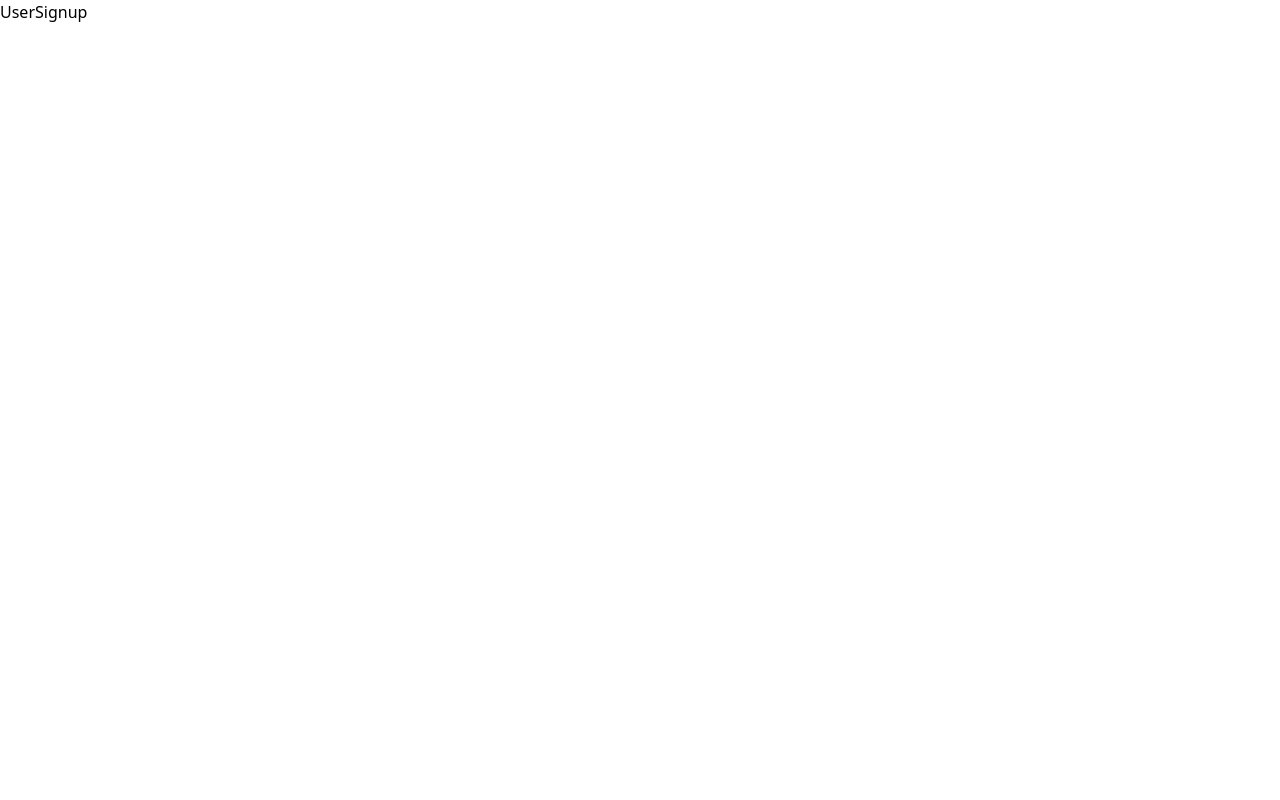
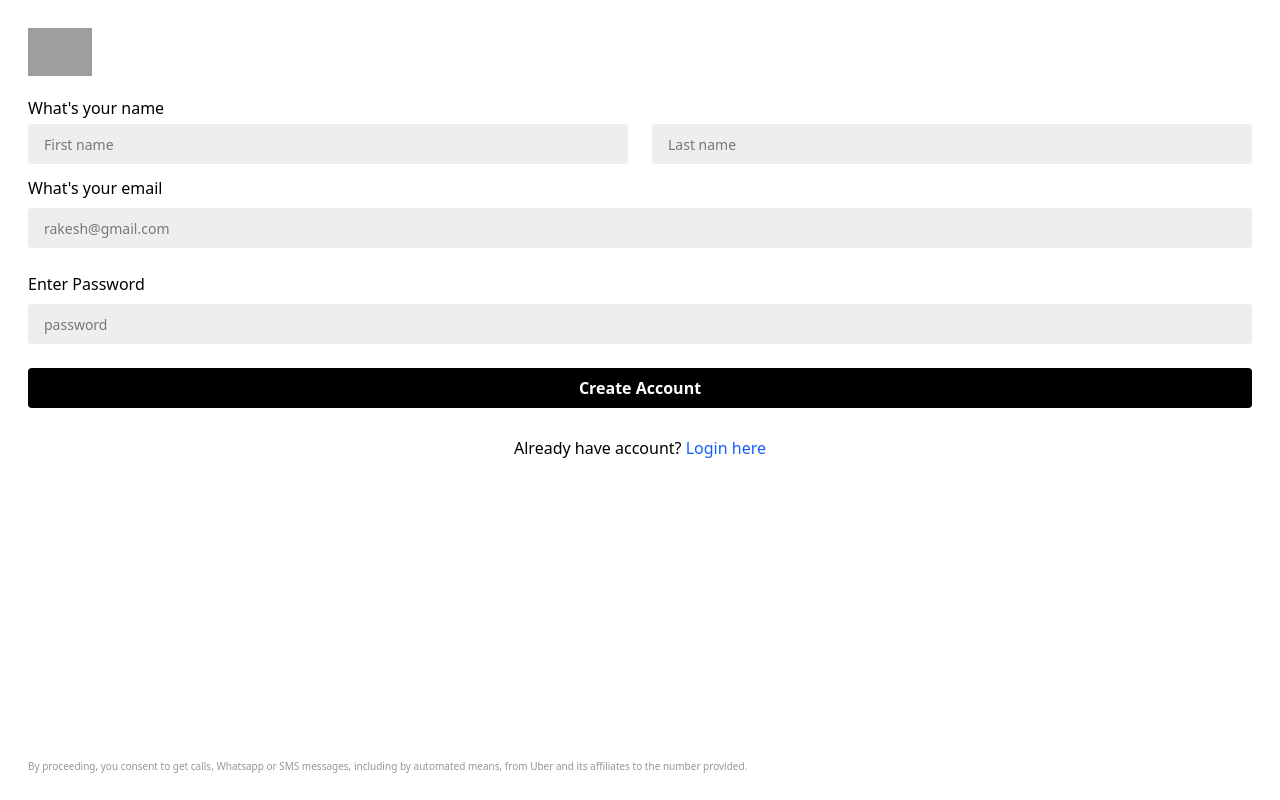
Before and after one commit to Prithviraj-29/Uber, a React (Vite) app in the folder Frontend/: page /signup in a window 1280 px wide. Built offline with nearby package versions, Linux system fonts and the light colour scheme; grey boxes are pictures that could not be loaded.

Commit message:
user signup UI

```diff
--- a/Frontend/src/pages/UserSignup.jsx
+++ b/Frontend/src/pages/UserSignup.jsx
@@ -1,8 +1,75 @@
-import React from 'react'
+import React, { useEffect, useState } from 'react'
+import { Link } from 'react-router-dom';
 
 const UserSignup = () => {
+
+  const [email, setEmail] = useState('')
+  const [password,setPassword] = useState('')
+  const [firstName, setFirstName] = useState('')
+  const [lastName ,setLastName] = useState('')
+  const [userData, setUserData] = useState({});
+
+  const submitHandler =(e)=>{
+    e.preventDefault();
+    setUserData({
+      username:{
+        firstName:firstName,
+        lastName: lastName
+      },
+      email:email,
+      password:password
+    })
+
+
+    setEmail('');
+    setPassword('');
+    setFirstName('');
+    setLastName('');
+  }
+
+  useEffect(()=>{
+    console.log(userData);
+  },[userData])
+
   return (
-    <div>UserSignup</div>
+    <div className='p-7 h-screen flex flex-col justify-between'>
+      <div>
+        <img className="w-16 mb-5" src="https://upload.wikimedia.org/wikipedia/commons/c/cc/Uber_logo_2018.png" />
+        <form onSubmit={(e) => {
+          submitHandler(e)
+        }}>
+          <h3 className='text-base font-medium mb-1 '>What's your name</h3>
+          <div className='flex gap-6 mb-3' >
+            <input className='bg-[#eeeeee]  w-full rounded px-4 py-2  text-base placeholder:text-sm' type='text' placeholder='First name'
+              value={firstName} onChange={(e)=>{
+                setFirstName(e.target.value)
+              }}/>
+            <input className='bg-[#eeeeee]  w-full rounded px-4 py-2  text-base placeholder:text-sm' type='text' placeholder='Last name'
+            value={lastName} onChange={(e)=>{
+              setLastName(e.target.value)
+            }}/>
+          </div>
+
+          <h3 className='text-base font-medium mb-2'>What's your email</h3>
+          <input className='bg-[#eeeeee] mb-6 rounded px-4 py-2 w-full text-base placeholder:text-sm' required type='email' placeholder='rakesh@gmail.com'
+          value={email} onChange={(e)=>{
+            setEmail(e.target.value)
+          }}/>
+
+          <h3 className='text-base font-medium mb-2'>Enter Password</h3>
+          <input className='bg-[#eeeeee] mb-6 rounded px-4 py-2 w-full text-base placeholder:text-sm ' required type='password' placeholder='password'
+          value={password} onChange={(e)=>{
+            setPassword(e.target.value)
+          }}/>
+          <button className='bg-black text-white font-semibold mb-7 rounded px-4 py-2 w-full text-base placeholder:text-sm '>Create Account</button>
+
+        </form>
+        <p className='text-center'>Already have account? <Link to='/login' className='text-blue-600'>Login here</Link></p>
+      </div>
+      <div>
+        <p className='text-[10px] leading-tight text-[#0000006a]'>By proceeding, you consent to get calls, Whatsapp or SMS messages, including by automated means, from Uber and its affiliates to the number provided.</p>
+      </div>
+    </div>
   )
 }
 
```
